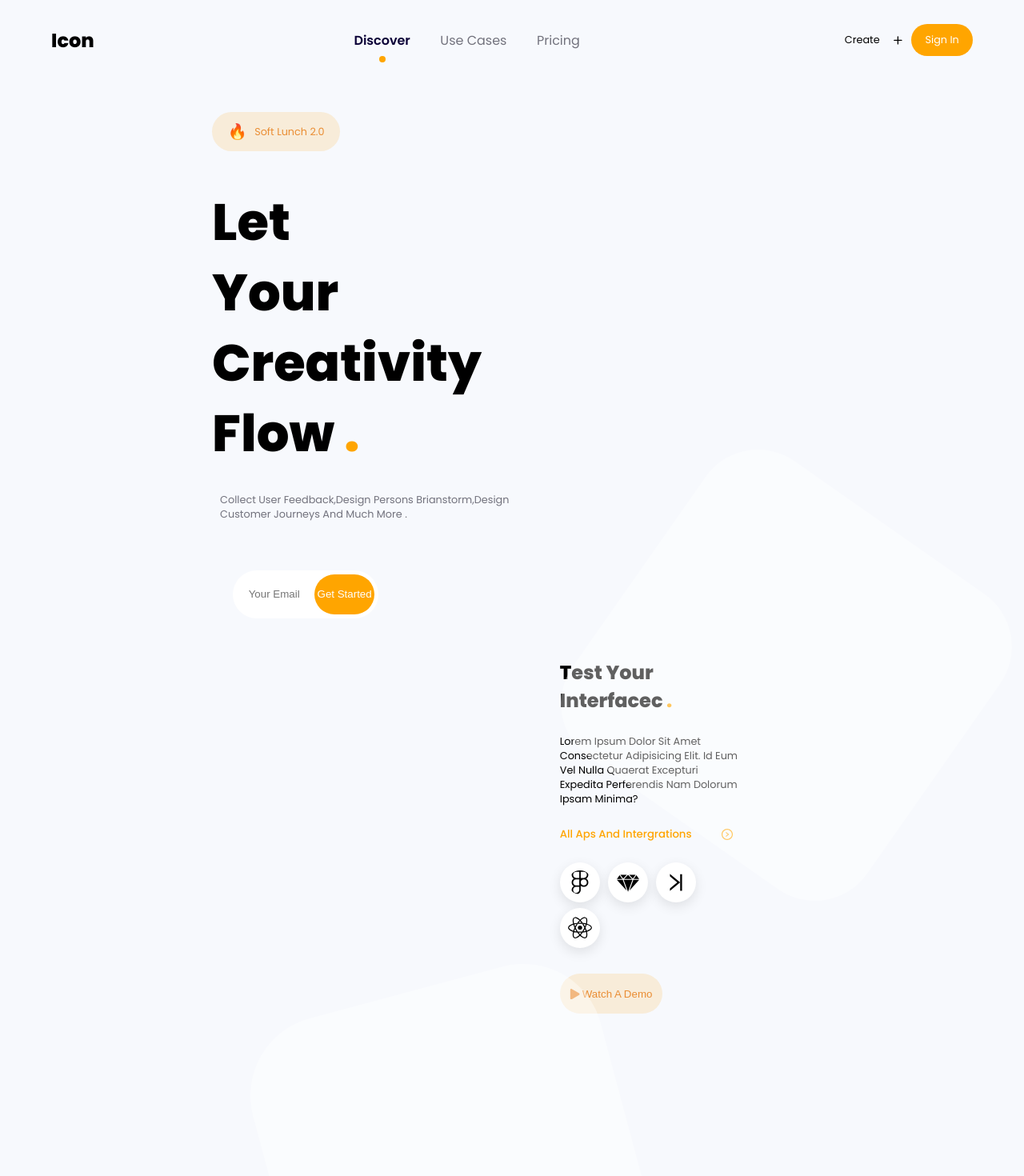
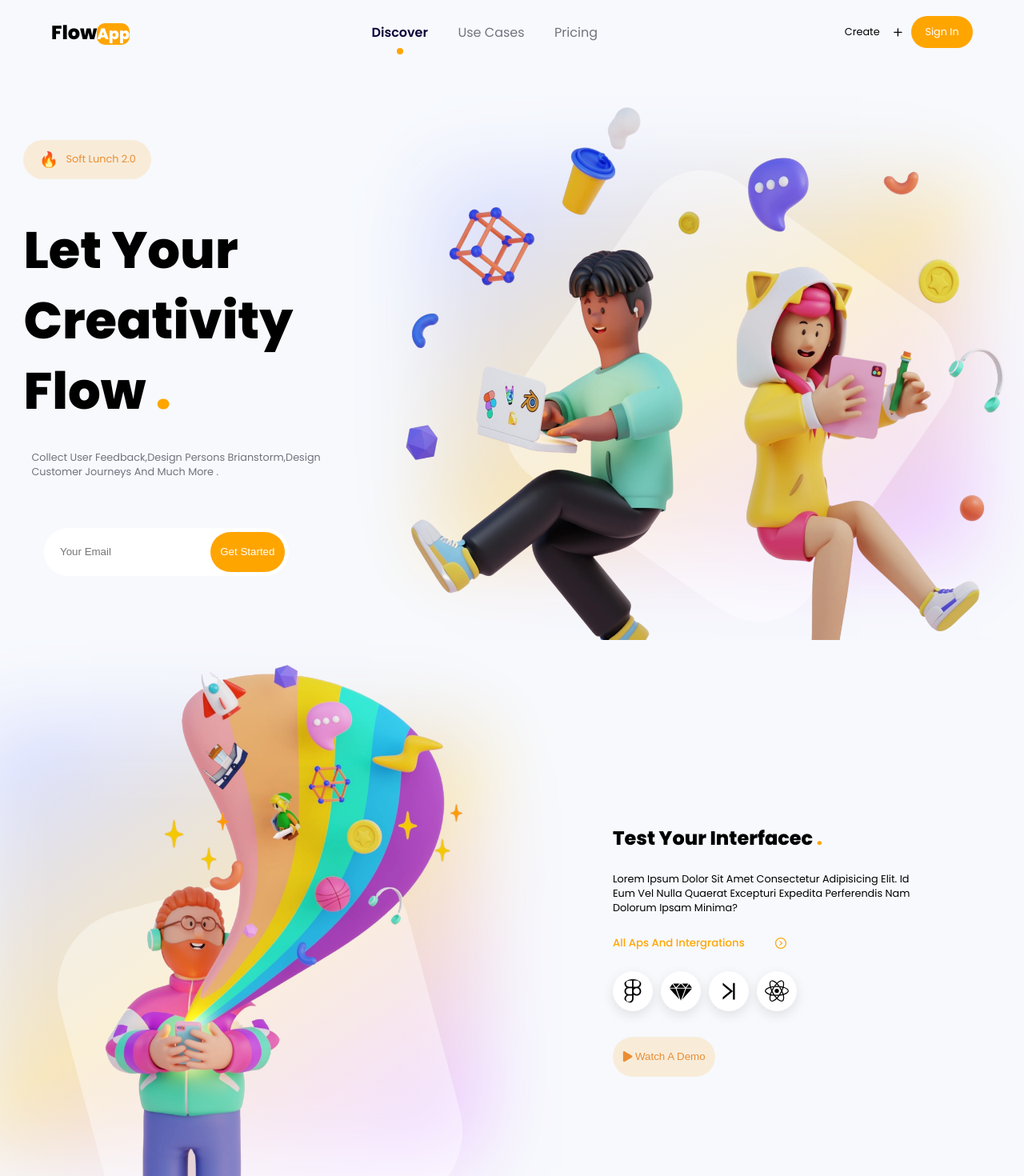
Before and after one commit to eisa-rezaei/Flow-App-Landing, a Next.js app: page / in a window 1280 px wide. Shown: the top 1470 px of the page at 80% size. Built offline with nearby package versions, Linux system fonts and the light colour scheme.

Commit message:
images problem

```diff
--- a/components/LinkHelper.js
+++ b/components/LinkHelper.js
@@ -6,7 +6,7 @@ function LinkHelper({ children, href }) {
 
   const handleClick = (e) => {
     e.preventDefault();
-    router.push(href);
+    router.replace(`pages=${href}`);
   };
 
   return (
--- a/components/homePage/HomePage.js
+++ b/components/homePage/HomePage.js
@@ -1,4 +1,3 @@
-import Image from "next/image";
 import { AiOutlineRightCircle, AiOutlineVerticalLeft } from "react-icons/ai";
 import { FaFigma, FaPlay } from "react-icons/fa";
 import { GiCutDiamond } from "react-icons/gi";
@@ -16,8 +15,6 @@ import {
   StyledHomePageSecoundPartButton,
   StyledHomePageSecoundPartImage,
 } from "./HomePageStyle";
-import image1 from "../../public/assets/bg-img-1.png";
-import image2 from "../../public/assets/bg-img-2.png";
 
 const HomePage = () => {
   return (
@@ -44,13 +41,13 @@ const HomePage = () => {
         </StyledHomePageContentDetail>
         <StyledHomePageContentImage>
           <span />
-          <Image src={image1} alt="flow" />
+          <img src="./assets/bg-img-1.png" alt="flow" />
         </StyledHomePageContentImage>
       </StyledHomePageContent>
       <StyledHomePageContent>
         <StyledHomePageSecoundPartImage>
           <span />
-          <Image src={image2} alt="flow" />
+          <img src="./assets/bg-img-2.png" alt="flow" />
         </StyledHomePageSecoundPartImage>
         <StyledHomePageContentDetail>
           <h2>
--- a/components/homePage/HomePageStyle.js
+++ b/components/homePage/HomePageStyle.js
@@ -83,6 +83,9 @@ export const StyledHomePageContentDetailInput = styled.div`
 export const StyledHomePageContentImage = styled.div`
   width: 65%;
   display: flex;
+  display: flex;
+  align-items: center;
+  justify-content: center;
   position: relative;
   box-shadow: 0px 0px 100px 100px #f7f9fd inset;
   background: rgb(219, 224, 252);
@@ -92,6 +95,11 @@ export const StyledHomePageContentImage = styled.div`
     rgba(247, 230, 189, 1) 51%,
     rgba(237, 205, 252, 1) 80%
   );
+  & img {
+    width: 850px;
+    height: 680px;
+    z-index: 2;
+  }
   & span {
     width: 450px;
     height: 450px;
@@ -110,8 +118,10 @@ export const StyledHomePageSecoundPartImage = styled.div`
   height: auto;
   display: flex;
   align-items: center;
+  justify-content: center;
   margin-left: -130px;
   position: relative;
+  overflow: hidden;
   box-shadow: 0px 0px 100px 100px #f7f9fd inset;
   background: rgb(219, 224, 252);
   background: linear-gradient(
@@ -120,11 +130,16 @@ export const StyledHomePageSecoundPartImage = styled.div`
     rgba(247, 230, 189, 1) 51%,
     rgba(237, 205, 252, 1) 80%
   );
+  & img {
+    width: 1000px;
+    height: 750px;
+    z-index: 2;
+  }
   & span {
     width: 450px;
     height: 450px;
-    top: 200px;
-    left: 250px;
+    top: 300px;
+    left: 230px;
     position: absolute;
     background-color: #ffffff60;
     border-radius: 100px;
--- a/components/navBar/NavBar.js
+++ b/components/navBar/NavBar.js
@@ -1,4 +1,4 @@
-import Link from "next/link";
+import { useRouter } from "next/router";
 import { BsPlus } from "react-icons/bs";
 import {
   StyledNavBarContainer,
@@ -8,21 +8,47 @@ import {
 import LinkHelper from "../LinkHelper";
 
 const NavBar = () => {
+  const router = useRouter();
+  const navChangeBgHandler = () => {
+    const route = router.route;
+    if (route === "/") {
+      return "1";
+    }
+    if (route === "/page=use-cases") {
+      return "2";
+    }
+    if (route === "/page=pricing") {
+      return "3";
+    }
+  };
+
   return (
     <StyledNavBarContainer>
-      <h1>icon</h1>
-      <StyledNavBarLinks>
-        <LinkHelper href="/#">discover</LinkHelper>
-        <LinkHelper href="/use-cases#">use cases</LinkHelper>
-        <LinkHelper href="/pricing#">pricing</LinkHelper>
+      <h1>
+        flow
+        <span
+          style={{
+            color: "#fff",
+            backgroundColor: "orange",
+            borderRadius: "10px",
+            fontSize: "1.2rem",
+          }}
+        >
+          App
+        </span>
+      </h1>
+      <StyledNavBarLinks navChangeBg={navChangeBgHandler}>
+        <LinkHelper href="/">discover</LinkHelper>
+        <LinkHelper href="use-cases">use cases</LinkHelper>
+        <LinkHelper href="pricing">pricing</LinkHelper>
       </StyledNavBarLinks>
       <StyledNavBarLogin>
-        <LinkHelper href="/create-account#">
+        <LinkHelper href="create-account">
           <span>
             create <BsPlus />
           </span>
         </LinkHelper>
-        <LinkHelper href="/sign-in#">sign in</LinkHelper>
+        <LinkHelper href="sign-in">sign in</LinkHelper>
       </StyledNavBarLogin>
     </StyledNavBarContainer>
   );
--- a/components/navBar/NavBarStyles.js
+++ b/components/navBar/NavBarStyles.js
@@ -2,7 +2,7 @@ import styled from "styled-components";
 
 export const StyledNavBarContainer = styled.nav`
   width: 100%;
-  height: 100px;
+  height: 80px;
   padding: 0 5vw;
   display: flex;
   flex-direction: row;
@@ -25,7 +25,7 @@ export const StyledNavBarLinks = styled.div`
     align-items: center;
     justify-content: space-between;
     color: #72727d;
-    :first-child {
+    :nth-child(${(props) => props.navChangeBg}) {
       font-weight: 600;
       color: #0c0338;
       ::after {
--- /dev/null
+++ b/components/pricing/Pricing.js
@@ -0,0 +1,5 @@
+const Pricing = () => {
+  return <div>hello pricing</div>;
+};
+
+export default Pricing;
--- /dev/null
+++ b/components/useCases/UseCases.js
@@ -0,0 +1,5 @@
+const UseCases = () => {
+  return <div>hello usecases</div>;
+};
+
+export default UseCases;
--- a/next.config.js
+++ b/next.config.js
@@ -1,23 +1,3 @@
-const {
-  PHASE_DEVELOPMENT_SERVER,
-  PHASE_PRODUCTION_SERVER,
-} = require("next/constants");
-
-module.exports = (phase) => {
-  let isClient = "1";
-  if (phase === PHASE_DEVELOPMENT_SERVER || phase === PHASE_PRODUCTION_SERVER) {
-    isClient = "0";
-  }
-
-  /* config options for all phases except development here */
-  return {
-    target: "serverless",
-    images: {
-      loader: "imgix",
-      path: "https://noop/"
-    },
-    env: {
-      isClient,
-    },
-  };
+module.exports = {
+  reactStrictMode: true,
 };
--- a/pages/create-account/index.js
+++ /dev/null
@@ -1,5 +0,0 @@
-const index = () => {
-  return <div>hello create-acouunt </div>;
-};
-
-export default index;
--- a/pages/pricing/index.js
+++ /dev/null
@@ -1,5 +0,0 @@
-const index = () => {
-  return <div>hello pricing </div>;
-};
-
-export default index;
--- a/pages/use-cases/index.js
+++ /dev/null
@@ -1,5 +0,0 @@
-const index = () => {
-  return <div>hello use-cases</div>;
-};
-
-export default index;
```
